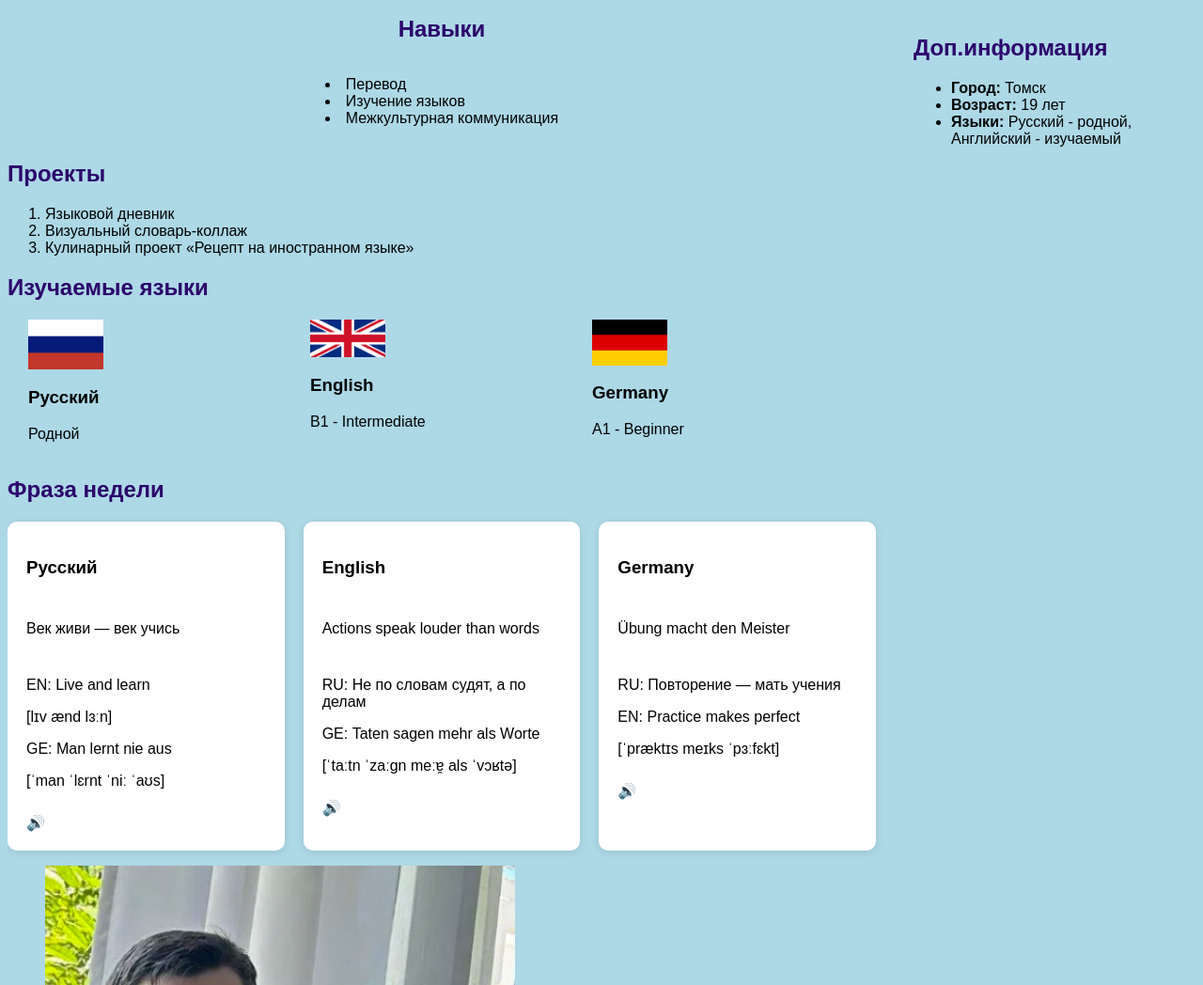
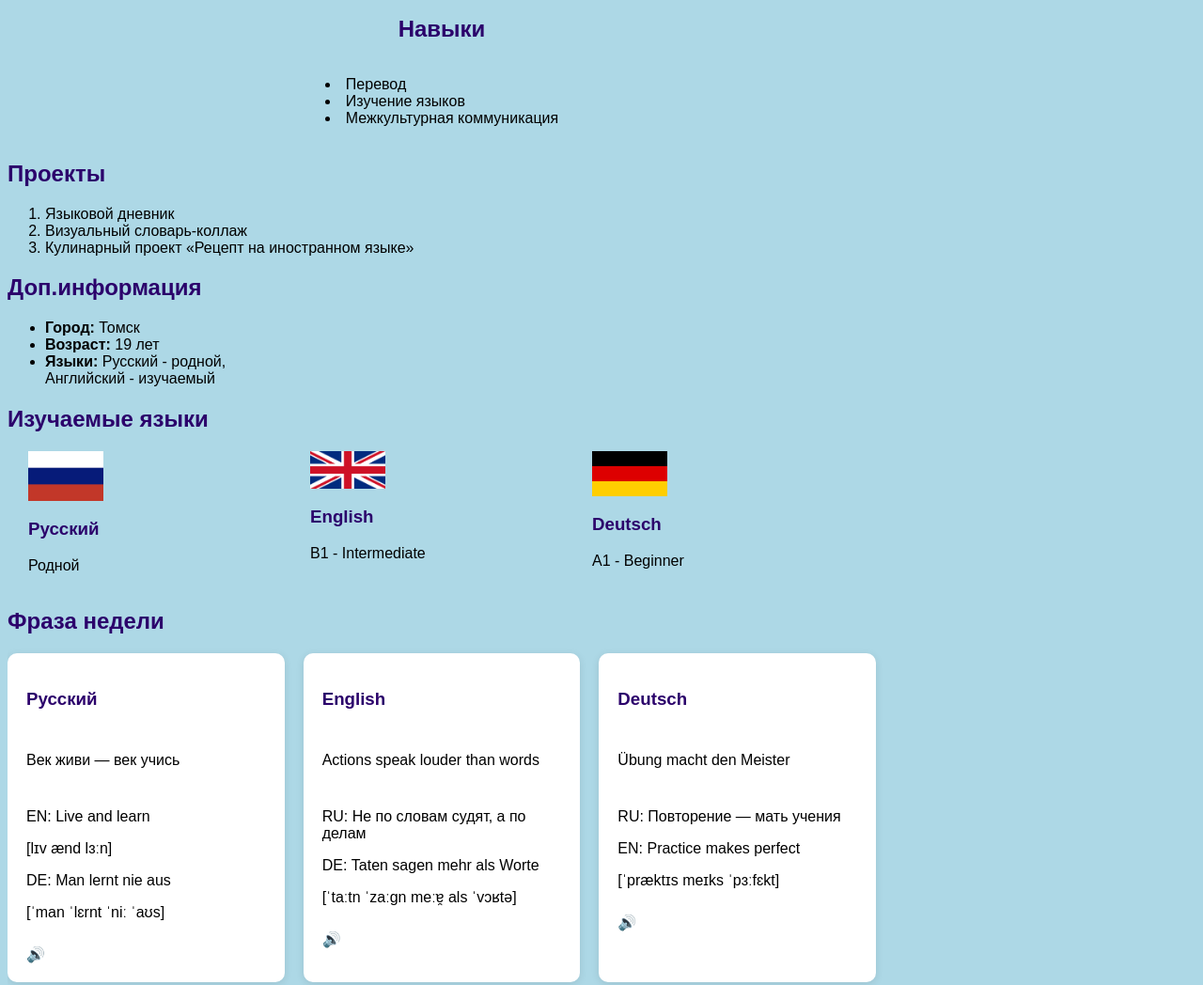
Before and after one commit to BRJ1241/kirill.androsenko.932402.labs, a plain HTML site: page HTMLPage1.html in a window 1280 px wide. Shown: the part 229-1277 px from the top of the page at 94% size. Drawn offline with Linux system fonts and the light colour scheme.

Commit message:
Внесены незначительные правки + position у aside изменена на relative для нормального отображения на мобильных устройствах

```diff
--- a/HTMLPage1.html
+++ b/HTMLPage1.html
@@ -4,7 +4,7 @@
 <head>
     <meta charset="utf-8">
     <meta name="viewport" content="width=device-width, initial-scale=1.0">
-    <title>Лабораторная работа №2</title>
+    <title>Лабораторная работа №3</title>
     <link rel="stylesheet" type="text/css" href="style.css">
     <style>
         .skills {
@@ -54,6 +54,14 @@
                 <li>Кулинарный проект «Рецепт на иностранном языке»</li>
             </ol>
         </section>
+        <aside>
+            <h2>Доп.информация</h2>
+            <ul>
+                <li><strong>Город:</strong> Томск</li>
+                <li><strong>Возраст:</strong> 19 лет</li>
+                <li><strong>Языки:</strong> Русский - родной, Английский - изучаемый</li>
+            </ul>
+        </aside>
         <section id="languages">
             <h2>Изучаемые языки</h2>
             <div class="cards">
@@ -69,7 +77,7 @@
                 </article>
                 <article class="card">
                     <img src="flagge.png" alt="Флаг Германии" width="80" height="50">
-                    <h3 lang="ge">Germany</h3>
+                    <h3 lang="de">Deutsch</h3>
                     <p>A1 - Beginner</p>
                 </article>
             </div>
@@ -86,7 +94,7 @@
                             <p class="transcription">[lɪv ænd lɜːn]</p>
                         </div>
                         <div class="translation">
-                            <p><span class="lang-label">GE:</span> <span lang="de">Man lernt nie aus</span></p>
+                            <p><span class="lang-label">DE:</span> <span lang="de">Man lernt nie aus</span></p>
                             <p class="transcription">[ˈman ˈlɛrnt ˈniː ˈaʊs]</p>
                         </div>
                     </div>
@@ -100,14 +108,14 @@
                             <p><span class="lang-label">RU:</span> <span lang="ru">Не по словам судят, а по делам</span></p>
                         </div>
                         <div class="translation">
-                            <p><span class="lang-label">GE:</span> <span lang="de">Taten sagen mehr als Worte</span></p>
+                            <p><span class="lang-label">DE:</span> <span lang="de">Taten sagen mehr als Worte</span></p>
                             <p class="transcription">[ˈtaːtn ˈzaːɡn meːɐ̯ als ˈvɔʁtə]</p>
                         </div>
                     </div>
                     <span class="audio-icon" aria-label="Аудио">🔊</span>
                 </article>
                 <article class="phrase" lang="de">
-                    <h3>Germany</h3>
+                    <h3>Deutsch</h3>
                     <p class="phrase-text">Übung macht den Meister</p>
                     <div class="translations">
                         <div class="translation">
@@ -148,14 +156,6 @@
                 </p>
             </form>
         </section>
-        <aside>
-            <h2>Доп.информация</h2>
-            <ul>
-                <li><strong>Город:</strong> Томск</li>
-                <li><strong>Возраст:</strong> 19 лет</li>
-                <li><strong>Языки:</strong> Русский - родной, Английский - изучаемый</li>
-            </ul>
-        </aside>
     </main>
     <script src="script.js"></script>
 
--- a/style.css
+++ b/style.css
@@ -7,7 +7,7 @@
     --font1: Georgia, serif;
 }
 
-h1, h2 {
+h1, h2, h3 {
     color: #2B006B;
 }
 
@@ -26,7 +26,7 @@ main {
 }
 
 aside {
-    position: absolute;
+    position: relative;
     top: 0px;
     right: 0px;
     width: 300px;
@@ -100,6 +100,7 @@ button:active {
 
 .cards {
     display: flex;
+    flex-wrap: wrap;
     gap: 20px;
     justify-content: center;
 }
```
